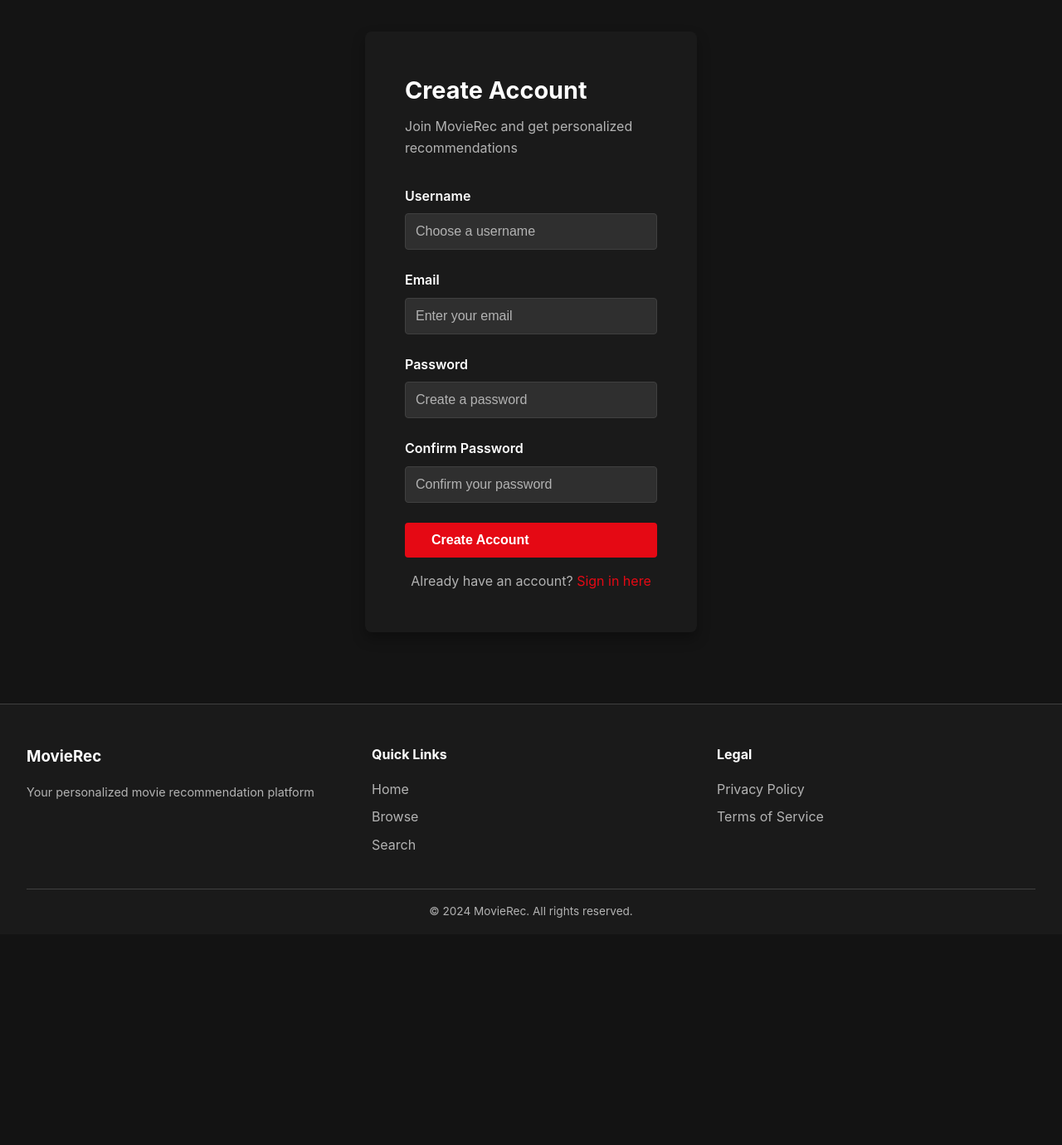
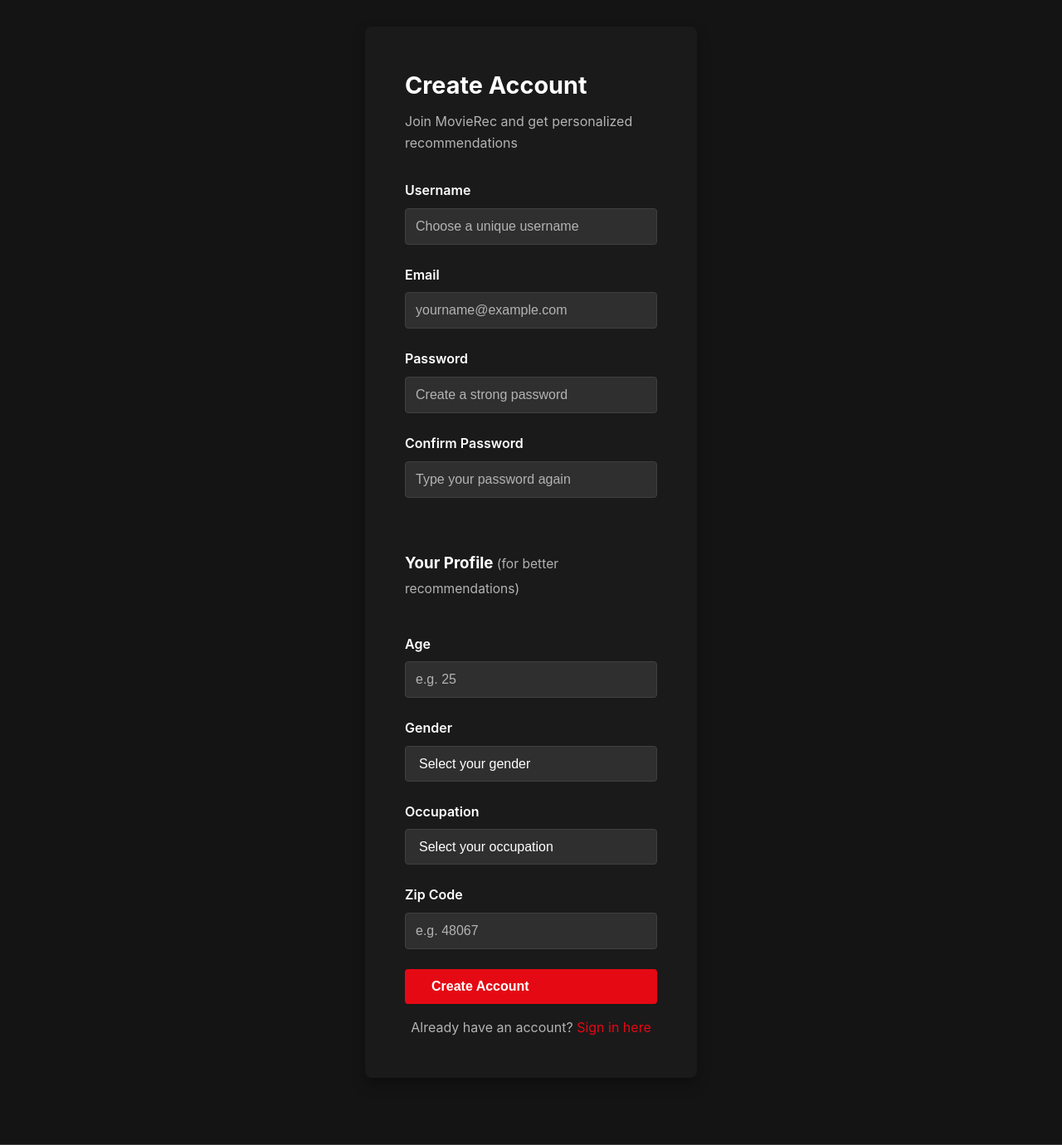
Before and after one commit to Feriel-BESBES-esprit/MovieRec, a Django app: page /register/ in a window 1280 px wide. Shown: the part 82-1462 px from the top of the page at 83% size. Before the commit the page ends 1188 px from the top, so only its background shows below. Run offline with Django 5.2, Linux system fonts and the light colour scheme; parts of the project's set-up code (start-up, migrations or seed data) failed here and were passed over.

Commit message:
fixing user features & recommendation system

```diff
--- a/core/views.py
+++ b/core/views.py
@@ -183,14 +183,18 @@ def watchlist(request):
 
 
 
+# core/views.py — REPLACE register function
+from core.models import UserProfile
+
 def register(request):
     if request.method == "POST":
         username = request.POST.get('username')
+        email = request.POST.get('email', '')
         password = request.POST.get('password')
         password_confirm = request.POST.get('password_confirm')
 
-        if not username or not password:
-            messages.error(request, "Please fill all fields!")
+        if not all([username, password]):
+            messages.error(request, "Please fill required fields!")
             return render(request, 'core/register.html')
 
         if password != password_confirm:
@@ -201,17 +205,28 @@ def register(request):
             messages.error(request, "Username already taken!")
             return render(request, 'core/register.html')
 
+        if User.objects.filter(email=email).exists() and email:
+            messages.error(request, "Email already in use!")
+            return render(request, 'core/register.html')
+
         # Create user
-        user = User.objects.create_user(username=username, password=password)
-        user.save()
+        user = User.objects.create_user(username=username, email=email, password=password)
 
-        # Auto login
+        # Create profile
+        profile = UserProfile.objects.create(user=user)
+        profile.age = request.POST.get('age', None)
+        if profile.age:
+            profile.age = int(profile.age)
+        profile.gender = request.POST.get('gender', '')
+        profile.occupation = int(request.POST.get('occupation', 0)) if request.POST.get('occupation') else None
+        profile.zip_code = request.POST.get('zip_code', '')
+        profile.save()
+
         login(request, user)
-        messages.success(request, f"Welcome {username}! You're now logged in.")
+        messages.success(request, f"Welcome {username}! Your profile is ready for personalized recommendations.")
         return redirect('home')
 
     return render(request, 'core/register.html')
-
 
 def login_view(request):
     if request.method == "POST":
--- a/static/css/style.css
+++ b/static/css/style.css
@@ -744,7 +744,51 @@ body {
     background-color: var(--accent-primary);
     border-color: var(--accent-primary);
 }
+/* ==================== CUSTOM SELECT BOXES (FIXED & BEAUTIFUL) ==================== */
 
+/* Target selects inside form-group specifically */
+.form-group select {
+    width: 100%;
+    padding: 0.75rem 2.5rem 0.75rem 1rem; /* Extra right padding for arrow */
+    background-color: var(--bg-tertiary);
+    border: 1px solid var(--border-color);
+    color: var(--text-primary);
+    border-radius: 4px;
+    font-size: 1rem;
+    cursor: pointer;
+    appearance: none;
+    background-position: right 1rem center;
+    background-size: 14px;
+    transition: all 0.3s ease;
+}
+
+/* Focus & Hover — Netflix red */
+.form-group select:focus,
+.form-group select:hover {
+    outline: none;
+    border-color: var(--accent-primary);
+    background-color: #1a1a1a;
+    box-shadow: 0 0 0 3px #1a1a1a;
+}
+
+/* Placeholder text (disabled first option) */
+.form-group select option[disabled] {
+    color: var(--text-secondary);
+    font-style: italic;
+}
+
+/* Selected option in dropdown */
+.form-group select option:checked {
+    background-color: var(--accent-primary);
+    color: #1a1a1a;
+}
+
+/* Remove any conflicting global select styles */
+select {
+    -webkit-appearance: none;
+    -moz-appearance: none;
+    appearance: none;
+}
 /* ==================== WATCHLIST ==================== */
 .watchlist-container {
     max-width: 1400px;
--- a/templates/core/register.html
+++ b/templates/core/register.html
@@ -11,32 +11,89 @@
             <p>Join MovieRec and get personalized recommendations</p>
         </div>
 
-        {% if error %}
-        <div class="alert alert-error">
-            <i class="fas fa-exclamation-circle"></i> {{ error }}
+        {% if messages %}
+        <div class="messages">
+            {% for message in messages %}
+            <div class="alert alert-{{ message.tags }}">
+                {{ message }}
+            </div>
+            {% endfor %}
         </div>
         {% endif %}
 
         <form method="POST" class="auth-form">
             {% csrf_token %}
+
             <div class="form-group">
                 <label for="username">Username</label>
-                <input type="text" id="username" name="username" required placeholder="Choose a username">
+                <input type="text" id="username" name="username" required placeholder="Choose a unique username">
             </div>
 
             <div class="form-group">
                 <label for="email">Email</label>
-                <input type="email" id="email" name="email" required placeholder="Enter your email">
+                <input type="email" id="email" name="email" required placeholder="yourname@example.com">
             </div>
 
             <div class="form-group">
                 <label for="password">Password</label>
-                <input type="password" id="password" name="password" required placeholder="Create a password">
+                <input type="password" id="password" name="password" required placeholder="Create a strong password">
             </div>
 
             <div class="form-group">
                 <label for="password_confirm">Confirm Password</label>
-                <input type="password" id="password_confirm" name="password_confirm" required placeholder="Confirm your password">
+                <input type="password" id="password_confirm" name="password_confirm" required placeholder="Type your password again">
+            </div>
+
+            <h3 style="margin-top: 2.5rem; margin-bottom: 1rem; color: var(--text-primary);">
+                Your Profile <small style="color: var(--text-secondary); font-weight: normal;">(for better recommendations)</small>
+            </h3>
+
+            <div class="form-group">
+                <label for="age">Age</label>
+                <input type="number" id="age" name="age" min="13" max="100" placeholder="e.g. 25">
+            </div>
+
+            <div class="form-group">
+                <label for="gender">Gender</label>
+                <select id="gender" name="gender">
+                    <option value="" disabled selected>Select your gender</option>
+                    <option value="">Prefer not to say</option>
+                    <option value="M">Male</option>
+                    <option value="F">Female</option>
+                </select>
+            </div>
+
+            <div class="form-group">
+                <label for="occupation">Occupation</label>
+                <select id="occupation" name="occupation">
+                    <option value="" disabled selected>Select your occupation</option>
+                    <option value="0">Other or not specified</option>
+                    <option value="1">Academic/Educator</option>
+                    <option value="2">Artist</option>
+                    <option value="3">Engineer</option>
+                    <option value="4">College/Grad Student</option>
+                    <option value="5">Customer Service</option>
+                    <option value="6">Doctor/Health Care</option>
+                    <option value="7">Executive/Managerial</option>
+                    <option value="8">Farmer</option>
+                    <option value="9">Homemaker</option>
+                    <option value="10">K-12 Student</option>
+                    <option value="11">Lawyer</option>
+                    <option value="12">Programmer</option>
+                    <option value="13">Retired</option>
+                    <option value="14">Sales/Marketing</option>
+                    <option value="15">Scientist</option>
+                    <option value="16">Self-Employed</option>
+                    <option value="17">Technician/Engineer</option>
+                    <option value="18">Tradesman/Craftsman</option>
+                    <option value="19">Unemployed</option>
+                    <option value="20">Writer</option>
+                </select>
+            </div>
+
+            <div class="form-group">
+                <label for="zip_code">Zip Code</label>
+                <input type="text" id="zip_code" name="zip_code" placeholder="e.g. 48067" maxlength="10">
             </div>
 
             <button type="submit" class="btn btn-primary btn-block">Create Account</button>
@@ -47,5 +104,4 @@
         </div>
     </div>
 </div>
-
 {% endblock %}
```
Also changed, not shown: core/management/commands/load_all_data.py (+34 -5 lines), core/models.py (+10 -0 lines), core/recommender.py (+82 -26 lines), core/migrations/0002_alter_userrating_id_alter_watchlistitem_id_and_more.py (added), 1 other file.
